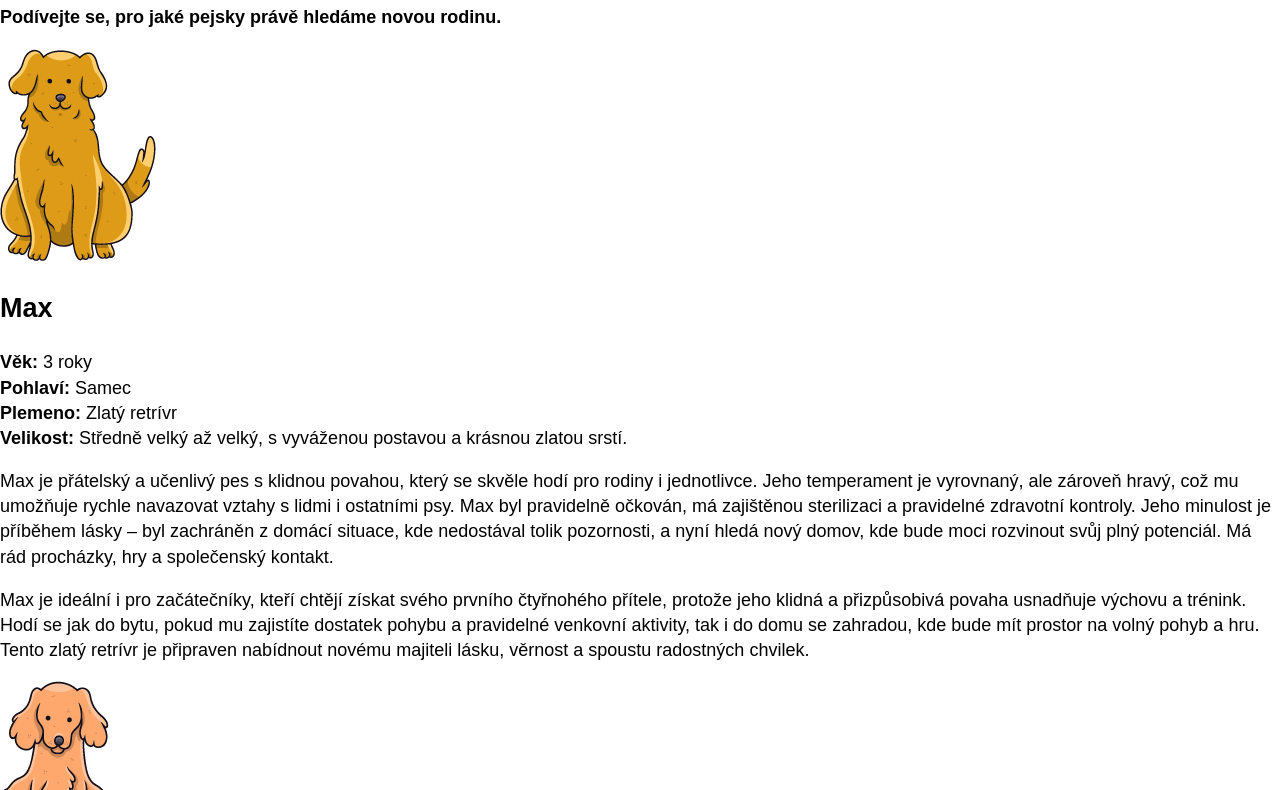
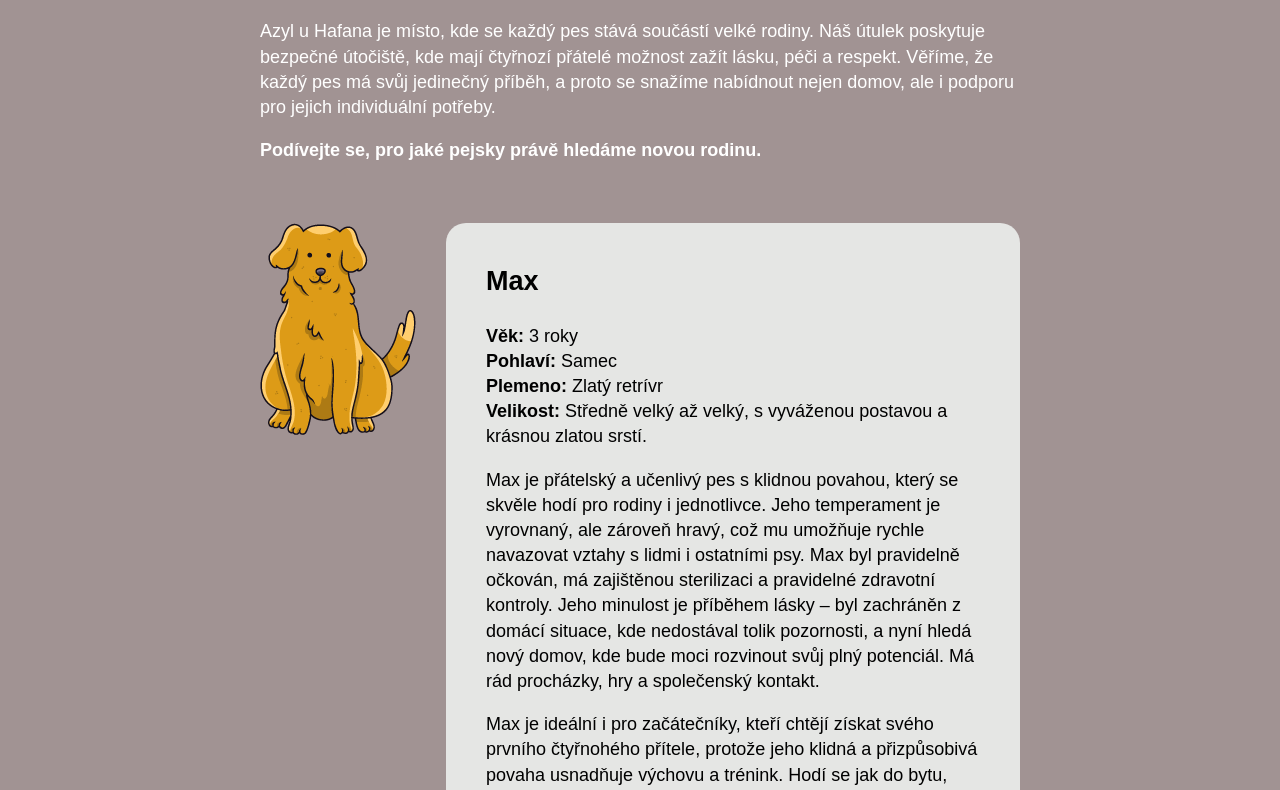
Before and after one commit to kkuzi/projekt-pozicovani, a plain HTML site: page psi-utulek/index.html in a window 1280 px wide. Shown: the part 196-986 px from the top of the page. Drawn offline with Linux system fonts and the light colour scheme.

Commit message:
Update index.html

```diff
--- a/psi-utulek/index.html
+++ b/psi-utulek/index.html
@@ -9,7 +9,7 @@
   <link rel="preconnect" href="https://fonts.gstatic.com" crossorigin>
   <link href="https://fonts.googleapis.com/css2?family=Ubuntu+Sans:ital,wght@0,100..800;1,100..800&display=swap" rel="stylesheet">
 
-  <link rel="stylesheet" href="style--pro-odvazne.css">
+  <link rel="stylesheet" href="style.css">
 </head>
 <body>
 
```
